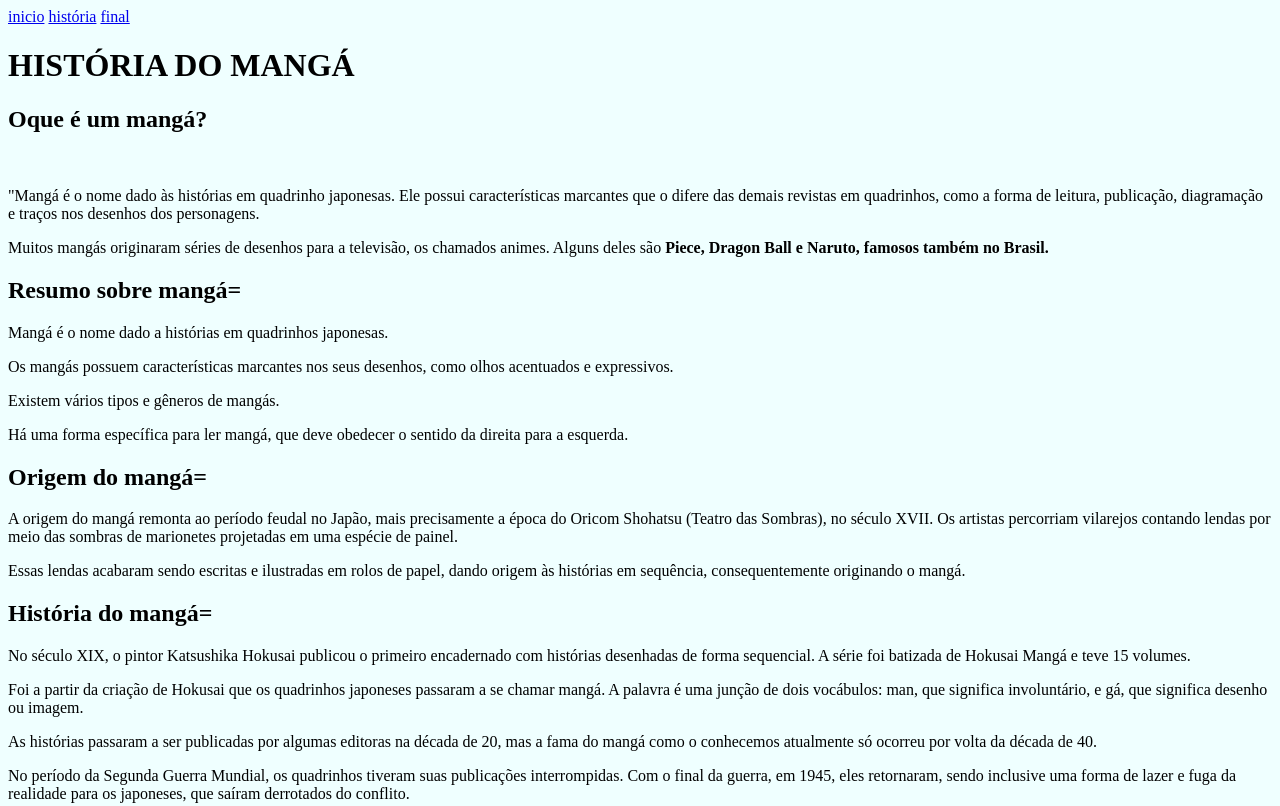
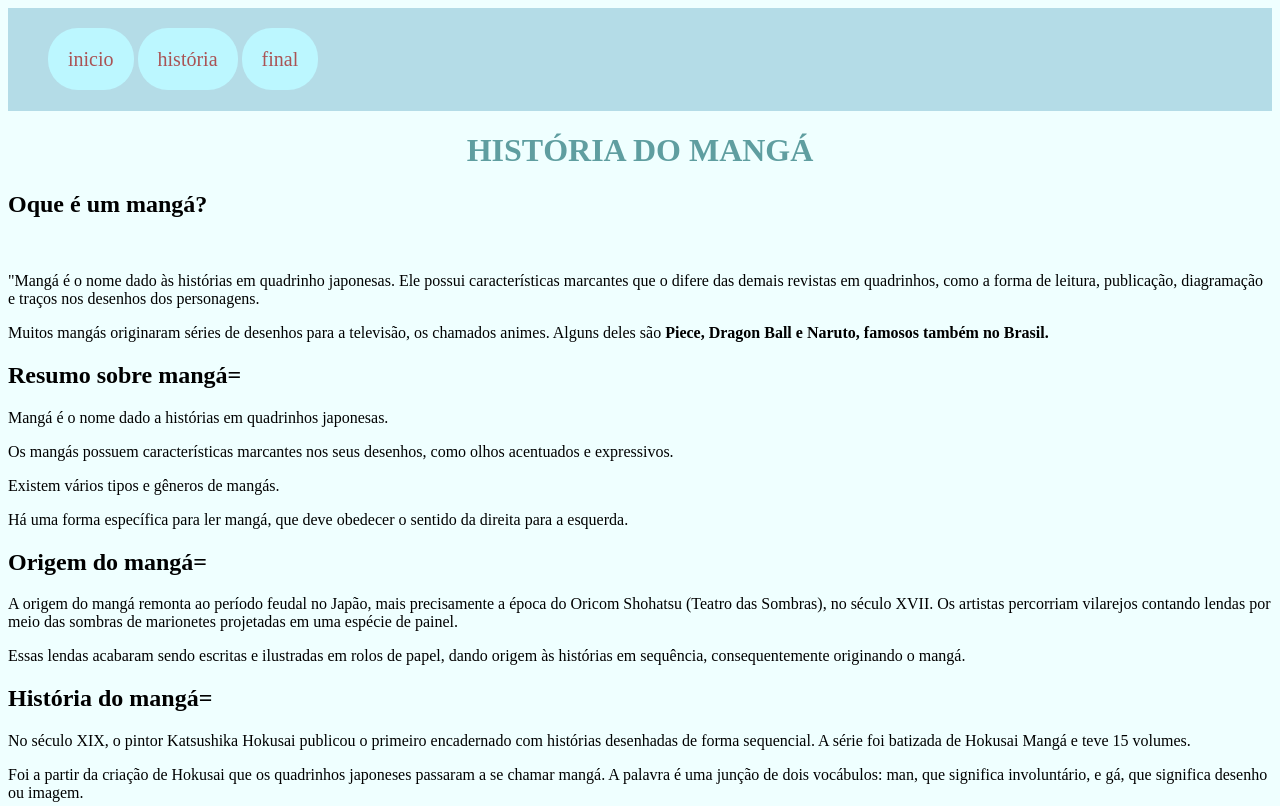
Before and after one commit to isabelimustefaga/GJ-manga, a plain HTML site: page index.html in a window 1280 px wide. Shown: the top 806 px of the page. Drawn offline with Linux system fonts and the light colour scheme.

Commit message:
Update style.css

```diff
--- a/style.css
+++ b/style.css
@@ -2,3 +2,23 @@ body{
     background-color: rgb(239, 255, 255);
     color: rgb(0, 0, 0);
 }
+
+header{
+    background-color: rgba(144, 198, 215, 0.609);
+    padding: 40px;
+}
+
+.link{
+    color: rgba(165, 42, 42, 0.803);
+    font-size: 20px;
+    text-decoration: none;
+    background-color: rgb(188, 247, 255);
+    padding: 20px;
+    border-radius: 30px;
+}
+
+
+h1{
+    color: cadetblue;
+    text-align: center;
+}
```
